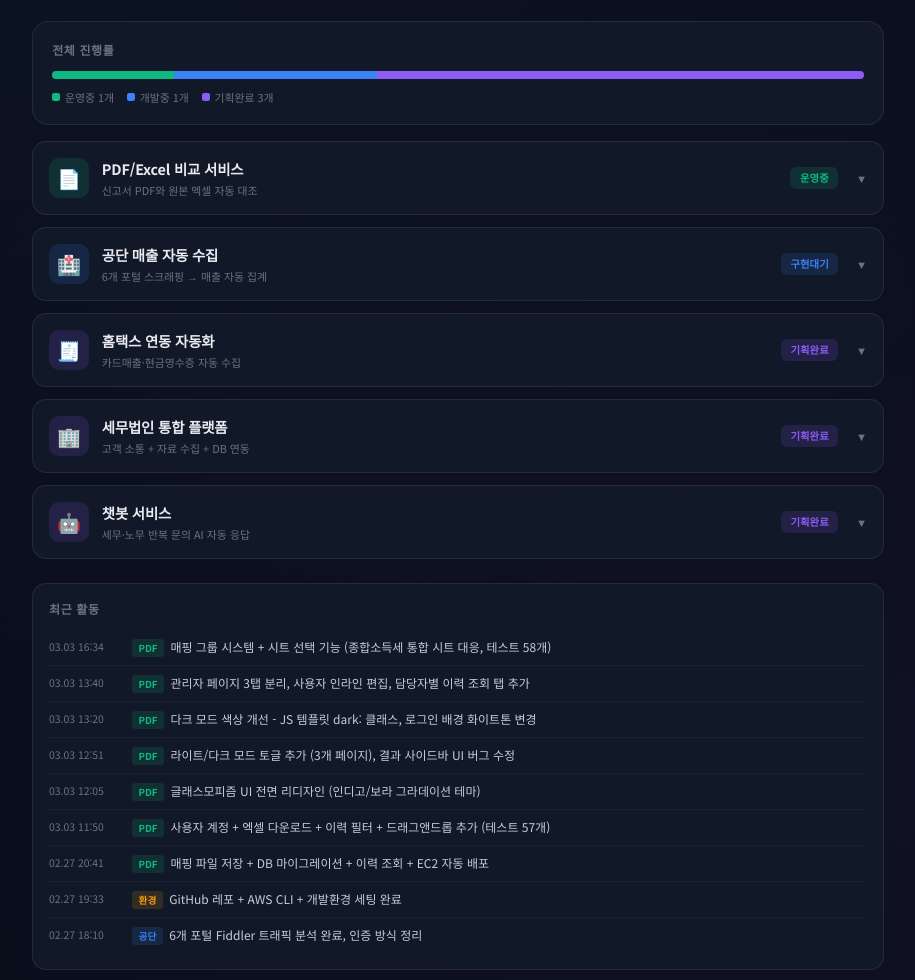
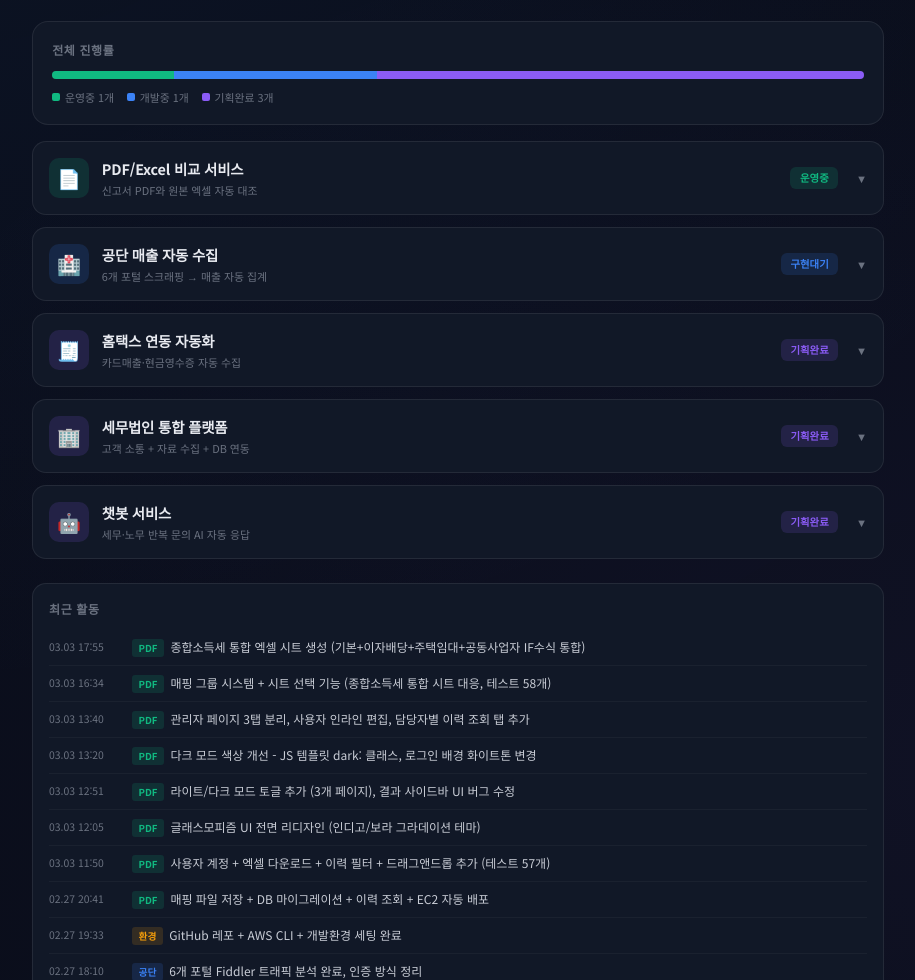
Before and after one commit to Pwell6400/jinsol-dashboard, a plain HTML site: page index.html in a window 1280 px wide. Shown: the part 120-1100 px from the top of the page, without its empty margins (182-1097 px from the left). Drawn offline with Linux system fonts and the light colour scheme.

Commit message:
update: 종합소득세 통합 시트 생성 마일스톤 완료 반영
Co-Authored-By: Claude Opus 4.6 <noreply@anthropic.com>

```diff
--- a/index.html
+++ b/index.html
@@ -440,8 +440,8 @@
         <div class="milestone"><div class="milestone-check check-done">✓</div>매핑 그룹 시스템 (플래그 기반 조건부 비교)<span class="milestone-date">03.03 16:34</span></div>
         <div class="milestone"><div class="milestone-check check-done">✓</div>시트 선택 기능 (통합 시트 복사본 지원)<span class="milestone-date">03.03 16:34</span></div>
         <div class="milestone"><div class="milestone-check check-done">✓</div>테스트 58개 통과<span class="milestone-date">03.03 16:34</span></div>
+        <div class="milestone"><div class="milestone-check check-done">✓</div>종합소득세 통합 엑셀 시트 생성 (플래그+IF수식)<span class="milestone-date">03.03 17:55</span></div>
         <div class="milestone"><div class="milestone-check check-current">→</div>관리자 사이트에서 매핑 등록 작업</div>
-        <div class="milestone"><div class="milestone-check check-pending">○</div>종합소득세 통합 엑셀 시트 생성</div>
         <div class="milestone"><div class="milestone-check check-pending">○</div>일괄 비교 기능</div>
       </div>
     </div>
@@ -558,6 +558,13 @@
   <div class="activity">
     <div class="activity-title">최근 활동</div>
     <div class="activity-item">
+      <div class="activity-date">03.03 17:55</div>
+      <div class="activity-text">
+        <span class="activity-tag" style="background:rgba(16,185,129,0.15); color:var(--green);">PDF</span>
+        종합소득세 통합 엑셀 시트 생성 (기본+이자배당+주택임대+공동사업자 IF수식 통합)
+      </div>
+    </div>
+    <div class="activity-item">
       <div class="activity-date">03.03 16:34</div>
       <div class="activity-text">
         <span class="activity-tag" style="background:rgba(16,185,129,0.15); color:var(--green);">PDF</span>
```
